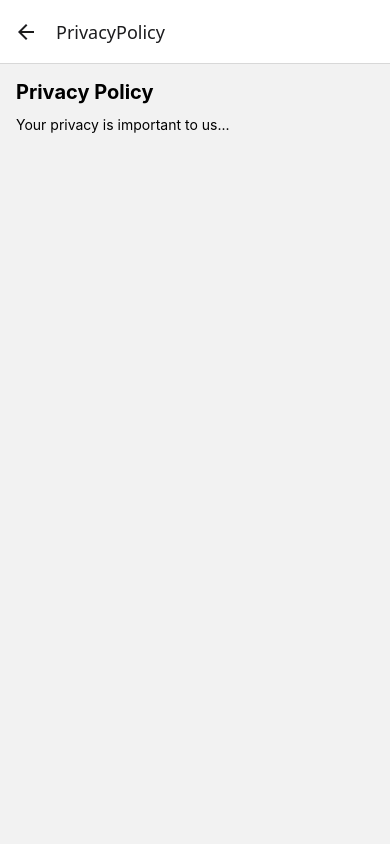
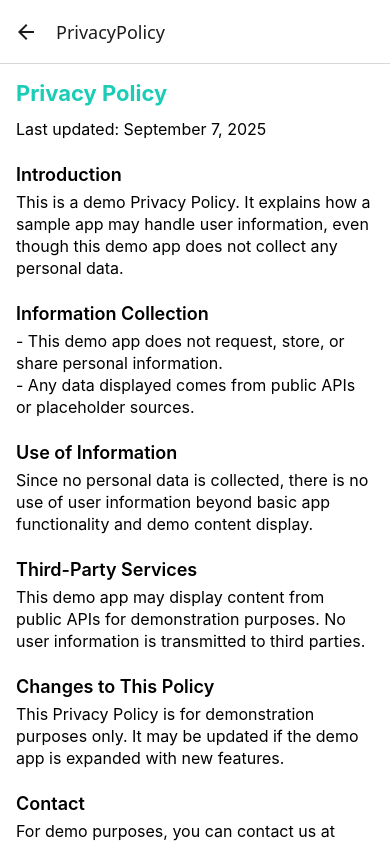
Before and after one commit to mdNazmulHasan/ExpoDemoApp, a React Native app: screen /PrivacyPolicy in a window 390 px wide. Built offline with nearby package versions, Linux system fonts and the light colour scheme; no server answers.

Commit message:
Refactor HomeScreen and PrivacyPolicyScreen; improve layout and add privacy policy content

```diff
--- a/screens/HomeScreen.js
+++ b/screens/HomeScreen.js
@@ -1,10 +1,17 @@
 // screens/HomeScreen.js
-import React, { useEffect, useState } from 'react';
-import { View, FlatList, Text, TouchableOpacity, StyleSheet, ActivityIndicator } from 'react-native';
-import { useStore } from '../store/useStore';
-import ItemCard from '../components/ItemCard';
-import { useNavigation } from '@react-navigation/native';
-import NotificationButton from '../components/NotificationButton';
+import React, { useEffect, useState } from "react";
+import {
+  View,
+  FlatList,
+  Text,
+  TouchableOpacity,
+  StyleSheet,
+  ActivityIndicator,
+} from "react-native";
+import { useStore } from "../store/useStore";
+import ItemCard from "../components/ItemCard";
+import { useNavigation } from "@react-navigation/native";
+import NotificationButton from "../components/NotificationButton";
 
 export default function HomeScreen() {
   const { items, setItems } = useStore();
@@ -14,7 +21,7 @@ export default function HomeScreen() {
   const [error, setError] = useState(null);
 
   useEffect(() => {
-    fetch('https://jsonplaceholder.typicode.com/posts')
+    fetch("https://jsonplaceholder.typicode.com/posts")
       .then((res) => res.json())
       .then((data) => {
         if (Array.isArray(data)) {
@@ -29,10 +36,14 @@ export default function HomeScreen() {
 
   const renderContent = () => {
     if (loading) {
-      return <ActivityIndicator size="large" color="#1BCDB7" style={styles.center} />;
+      return (
+        <ActivityIndicator size="large" color="#1BCDB7" style={styles.center} />
+      );
     }
     if (error) {
-      return <Text style={[styles.center, styles.errorText]}>Error: {error}</Text>;
+      return (
+        <Text style={[styles.center, styles.errorText]}>Error: {error}</Text>
+      );
     }
     return (
       <FlatList
@@ -47,8 +58,17 @@ export default function HomeScreen() {
 
   return (
     <View style={styles.container}>
-      <TouchableOpacity onPress={() => navigation.navigate('Form')} style={styles.button}>
+      <TouchableOpacity
+        onPress={() => navigation.navigate("Form")}
+        style={styles.button}
+      >
         <Text style={styles.buttonText}>Go to Form</Text>
+      </TouchableOpacity>
+      <TouchableOpacity
+        onPress={() => navigation.navigate("PrivacyPolicy")}
+        style={styles.button}
+      >
+        <Text style={styles.buttonText}>Go to Privacy Policy</Text>
       </TouchableOpacity>
       <NotificationButton />
       {renderContent()}
@@ -58,8 +78,13 @@ export default function HomeScreen() {
 
 const styles = StyleSheet.create({
   container: { flex: 1, padding: 16 },
-  button: { backgroundColor: '#1BCDB7', padding: 12, borderRadius: 10, marginBottom: 16 },
-  buttonText: { color: '#fff', fontWeight: 'bold', textAlign: 'center' },
-  center: { textAlign: 'center', marginTop: 20 },
-  errorText: { color: 'red', fontWeight: 'bold' },
+  button: {
+    backgroundColor: "#1BCDB7",
+    padding: 12,
+    borderRadius: 10,
+    marginBottom: 16,
+  },
+  buttonText: { color: "#fff", fontWeight: "bold", textAlign: "center" },
+  center: { textAlign: "center", marginTop: 20 },
+  errorText: { color: "red", fontWeight: "bold" },
 });
--- a/screens/PrivacyPolicyScreen.js
+++ b/screens/PrivacyPolicyScreen.js
@@ -1,17 +1,54 @@
 // screens/PrivacyPolicyScreen.js
-import React from 'react';
-import { View, Text, ScrollView, StyleSheet } from 'react-native';
+import React from "react";
+import { ScrollView, Text, StyleSheet } from "react-native";
 
 export default function PrivacyPolicyScreen() {
   return (
     <ScrollView style={styles.container}>
       <Text style={styles.title}>Privacy Policy</Text>
-      <Text>Your privacy is important to us...</Text>
+      <Text style={styles.text}>Last updated: September 7, 2025</Text>
+
+      <Text style={styles.sectionTitle}>Introduction</Text>
+      <Text style={styles.text}>
+        This is a demo Privacy Policy. It explains how a sample app may handle
+        user information, even though this demo app does not collect any personal data.
+      </Text>
+
+      <Text style={styles.sectionTitle}>Information Collection</Text>
+      <Text style={styles.text}>
+        - This demo app does not request, store, or share personal information.{"\n"}
+        - Any data displayed comes from public APIs or placeholder sources.
+      </Text>
+
+      <Text style={styles.sectionTitle}>Use of Information</Text>
+      <Text style={styles.text}>
+        Since no personal data is collected, there is no use of user information
+        beyond basic app functionality and demo content display.
+      </Text>
+
+      <Text style={styles.sectionTitle}>Third-Party Services</Text>
+      <Text style={styles.text}>
+        This demo app may display content from public APIs for demonstration purposes.
+        No user information is transmitted to third parties.
+      </Text>
+
+      <Text style={styles.sectionTitle}>Changes to This Policy</Text>
+      <Text style={styles.text}>
+        This Privacy Policy is for demonstration purposes only.
+        It may be updated if the demo app is expanded with new features.
+      </Text>
+
+      <Text style={styles.sectionTitle}>Contact</Text>
+      <Text style={styles.text}>
+        For demo purposes, you can contact us at demo@example.com.
+      </Text>
     </ScrollView>
   );
 }
 
 const styles = StyleSheet.create({
-  container: { flex: 1, padding: 16 },
-  title: { fontSize: 20, fontWeight: 'bold', marginBottom: 12 },
+  container: { flex: 1, padding: 16, backgroundColor: "#fff" },
+  title: { fontSize: 22, fontWeight: "bold", marginBottom: 12, color: "#1BCDB7" },
+  sectionTitle: { fontSize: 18, fontWeight: "600", marginTop: 16, marginBottom: 6 },
+  text: { fontSize: 16, lineHeight: 22, marginBottom: 8 },
 });
```
